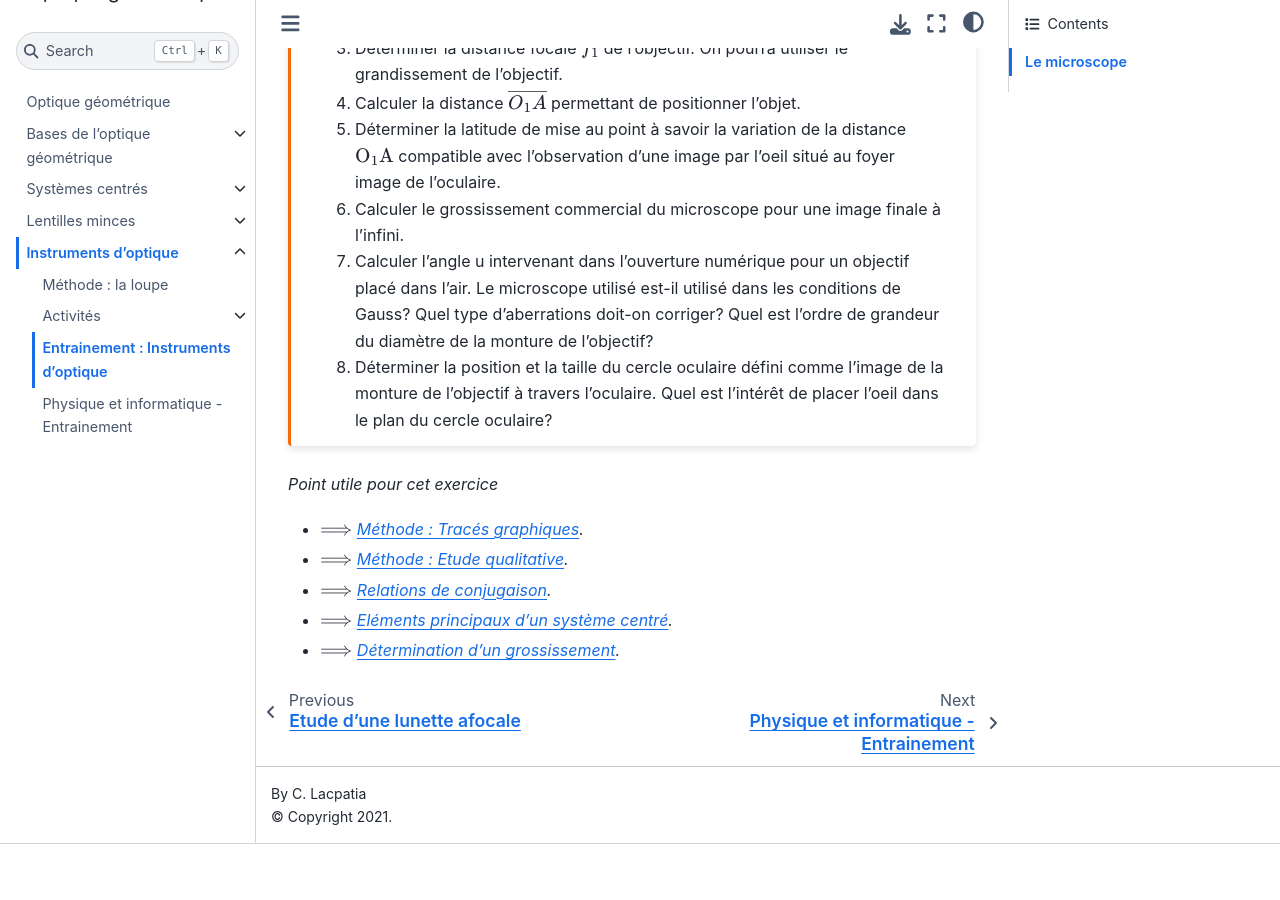
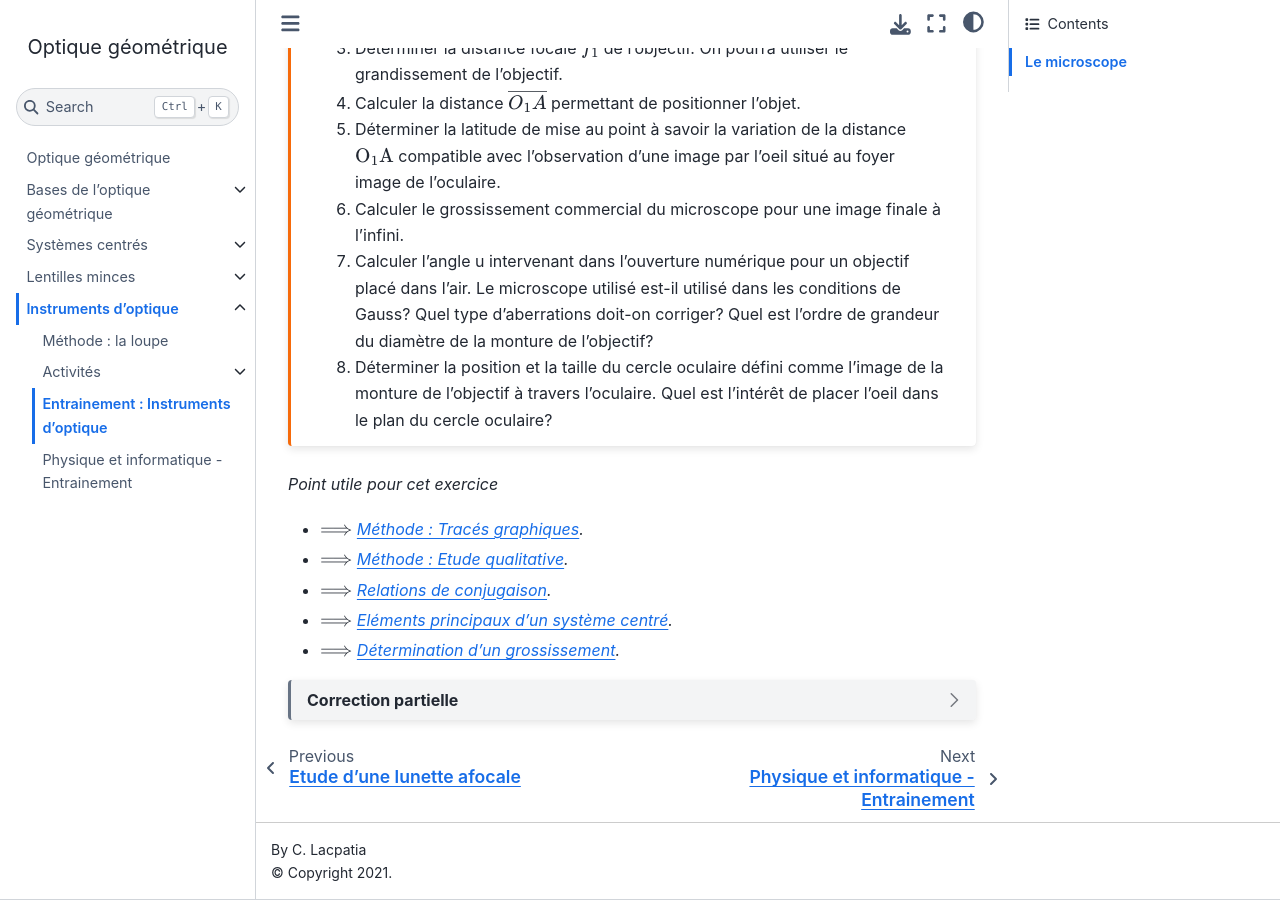
Before and after one commit to pcsi3physiquestan/optique_sources, a Jupyter Book: the page built from notebook/opt_instru_td.md, in a window 1280 px wide and 900 px high, scrolled down 1049 px. Built offline with Jupyter Book 1.0.4 settings and Sphinx 7.4.7 and the Sphinx Book theme 1.1.4, drawn with Linux system fonts in a browser that asks for light colours; before the commit the page ends 1893 px from its top, so only the background shows below that; some of the changed lines change nothing that is shown.

Commit message:
Mise à jour automatique

`````diff
--- a/notebook/opt_instru_td.md
+++ b/notebook/opt_instru_td.md
@@ -46,3 +46,12 @@
 * _$\Longrightarrow$ [Relations de conjugaison](conjugaison)._
 * _$\Longrightarrow$ [Eléments principaux d'un système centré](foyers)._
 * _$\Longrightarrow$ [Détermination d'un grossissement](grossissement)._
+
+
+````{dropdown} Correction partielle
+
+Corrigé des dernières questions (7 et 8).
+
+* Dans l'air $n \approx 1$ donc $u = \arcsin \omega_0 = 0.71 \rm{rad} = 41 ^{\circ}$. Le microscope n'est donc pas utilisé dans les conditions de Gauss (en pratique, les lentilles sont taillées pour atténuer les aberrations géométriques et l'utilisation d'un ensemble de lentilles corrige aussi les aberratinos chromatiques). Il vient: $D = \overline{O_1 A} \tan \arcsin u = $ (remplacer $\overline{O_1 A}$ par l'expression trouvée précédemment).
+* $\overline{F'_2 O_c} = \frac{(\delta / G_c)^2}{\Delta + \Delta / \gamma}$ et $D_{Oc} = -D \times \frac{(\delta / G_c)}{\Delta + \Delta / \gamma}$ grâce à la relation de grandissement au foyer image (le diamètre est donné en valeur absolue ici).
+````
`````
